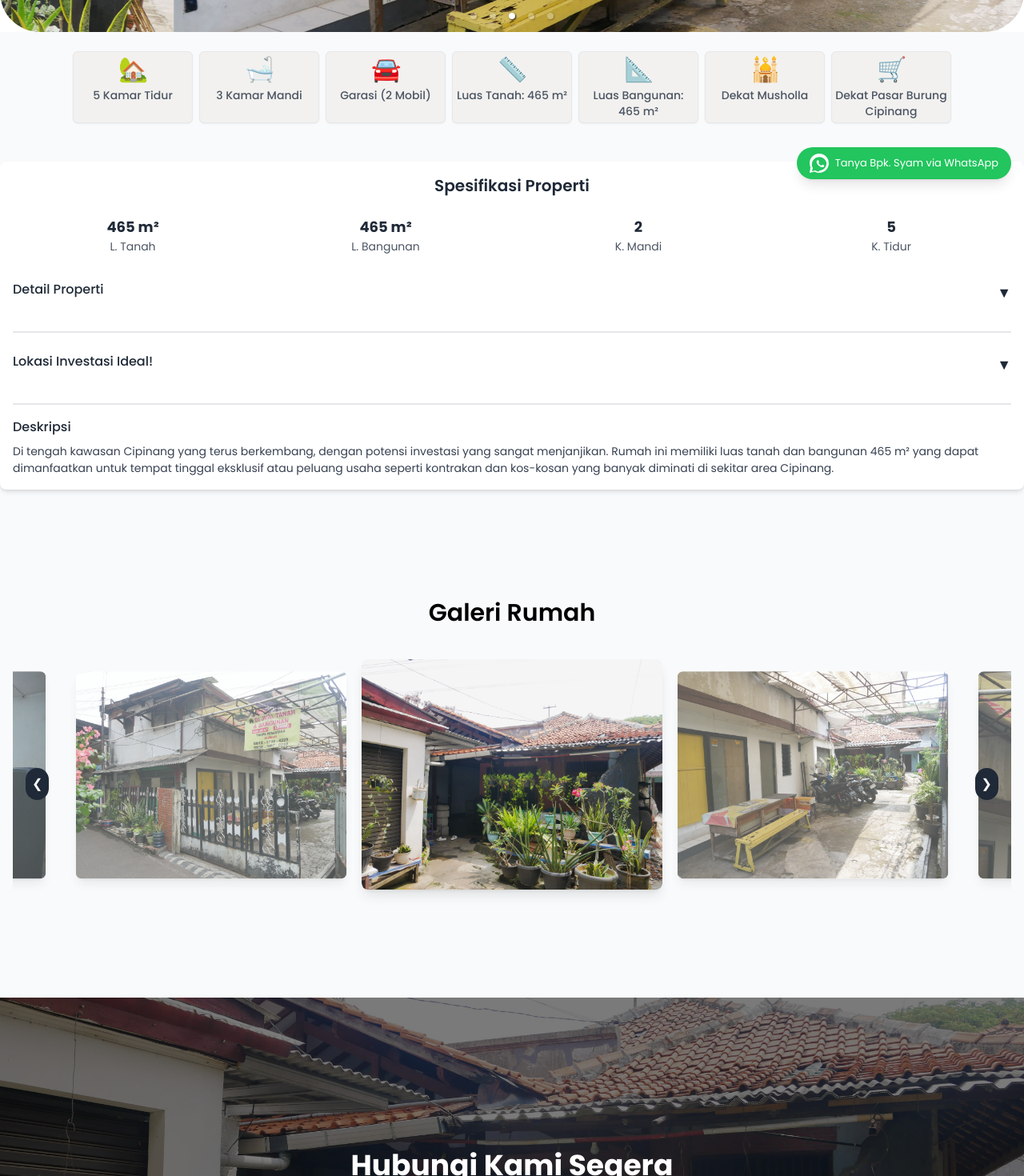
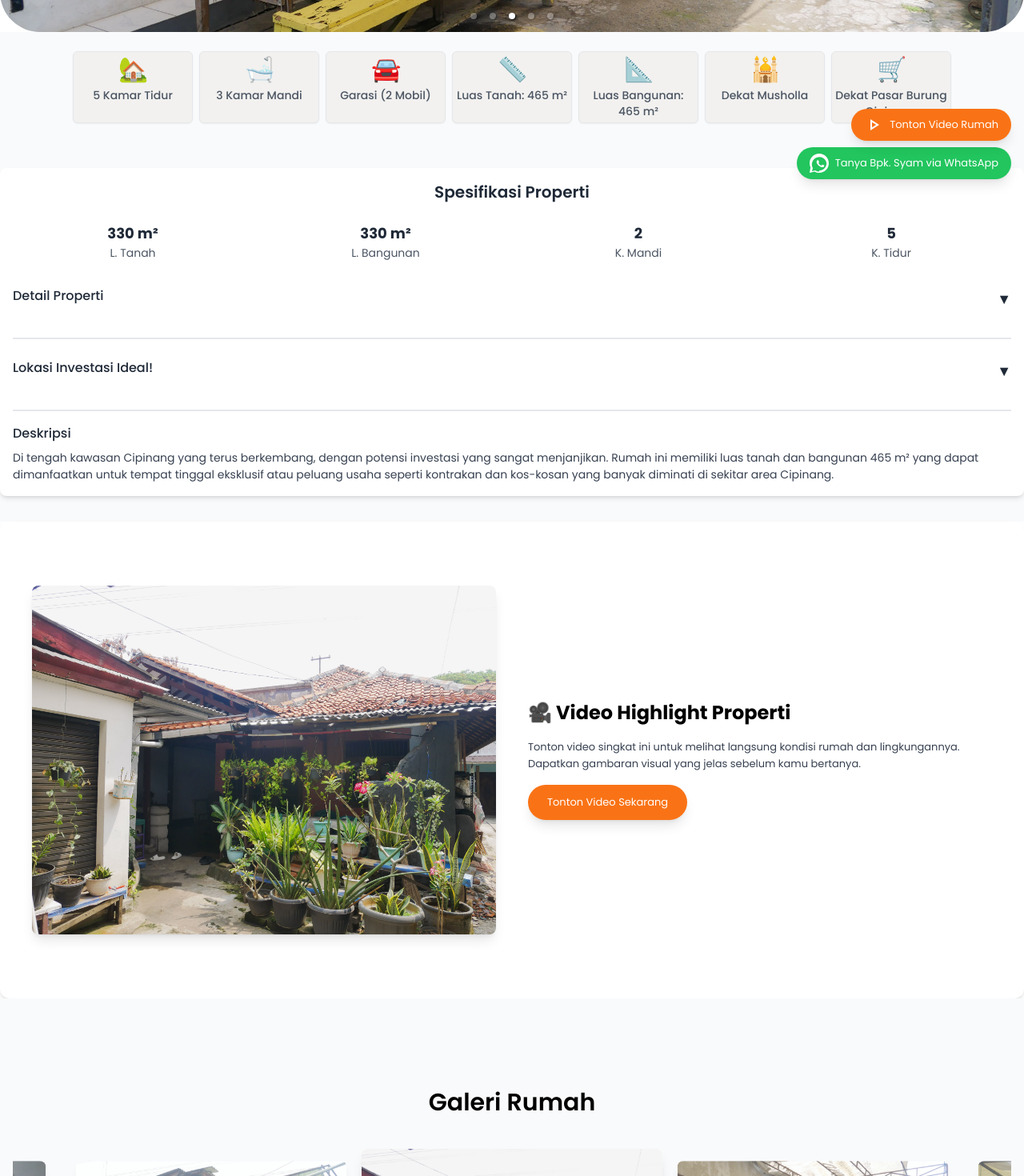
Before and after one commit to ifulrahman/jual-rumah-cipinang, a React (Vite) app: page / in a window 1280 px wide. Shown: the part 560-2030 px from the top of the page at 80% size. Built offline with nearby package versions, Linux system fonts and the light colour scheme.

Commit message:
Update: add video section & button for highlight video, update content
Add button highlight video, add video section, update content (changed price, LT, LB), refactor padding

```diff
--- a/src/App.jsx
+++ b/src/App.jsx
@@ -8,6 +8,8 @@ import Maps from "./components/Maps";
 import Footer from "./components/Footer";
 import Information from "./components/Information";
 import WhatsApp from "./components/WhatsApp";
+import VideoButton from "./components/VideoButton";
+import VideoSection from "./components/VideoSection";
 
 const App = () => {
   const scrollToSection = (id) => {
@@ -24,6 +26,8 @@ const App = () => {
 
       <Specs />
 
+      <VideoSection />
+
       <Images />
 
       <Parallax />
@@ -34,6 +38,8 @@ const App = () => {
 
       <WhatsApp />
 
+      <VideoButton />
+
       <Footer/>
     </div>
   );
--- a/src/components/Information.jsx
+++ b/src/components/Information.jsx
@@ -29,7 +29,7 @@ const Information = () => {
                   <br />
                   <strong>Harga:</strong>{" "}
                   <span className="font-semibold text-green-600">
-                    Rp 4,5 Milyar 💸 (Masih Bisa Nego!)
+                    Rp 3,5 Milyar 💸 (Masih Bisa Nego!)
                   </span>
                 </p>
                 <p>
--- a/src/components/Specs.jsx
+++ b/src/components/Specs.jsx
@@ -16,7 +16,7 @@ const Specs = () => {
   };
 
   return (
-    <section className="bg-gray-50 py-6 font-poppins text-[14px]" id="spesifikasi">
+    <section className="bg-gray-50 py-8 font-poppins text-[14px]" id="spesifikasi">
       <div className="container p-4 mx-auto bg-white rounded-lg shadow-md">
         <h2 className="mb-6 text-xl font-semibold text-center text-gray-800">
           Spesifikasi Properti
@@ -25,11 +25,11 @@ const Specs = () => {
         {/* Ringkasan Properti */}
         <div className="grid grid-cols-2 gap-4 mb-6 sm:grid-cols-4">
           <div className="flex flex-col items-center">
-            <span className="text-lg font-bold text-gray-800">465 m²</span>
+            <span className="text-lg font-bold text-gray-800">330 m²</span>
             <span className="text-sm text-gray-600">L. Tanah</span>
           </div>
           <div className="flex flex-col items-center">
-            <span className="text-lg font-bold text-gray-800">465 m²</span>
+            <span className="text-lg font-bold text-gray-800">330 m²</span>
             <span className="text-sm text-gray-600">L. Bangunan</span>
           </div>
           <div className="flex flex-col items-center">
--- /dev/null
+++ b/src/components/VideoButton.jsx
@@ -0,0 +1,76 @@
+import { useState, useEffect } from "react";
+import videoFile from "../assets/videos/video-highlight.mp4";
+
+const VideoButton = () => {
+  const [isOpen, setIsOpen] = useState(false);
+
+  const openModal = () => setIsOpen(true);
+  const closeModal = () => setIsOpen(false);
+
+  // Prevent scroll saat modal aktif
+  useEffect(() => {
+    document.body.style.overflow = isOpen ? "hidden" : "auto";
+    return () => {
+      document.body.style.overflow = "auto";
+    };
+  }, [isOpen]);
+
+  return (
+    <>
+      {/* Floating Video Button */}
+      <div className="fixed z-50 bottom-16 right-4 font-poppins text-[13px]">
+        <button
+          onClick={openModal}
+          className="flex items-center px-4 py-2 space-x-2 text-white transition-all duration-300 bg-orange-500 rounded-full shadow-lg hover:bg-orange-600"
+        >
+          <svg
+            xmlns="http://www.w3.org/2000/svg"
+            className="w-6 h-6"
+            fill="currentColor"
+            viewBox="0 0 24 24"
+          >
+            <path d="M10 8.64L15.27 12 10 15.36V8.64M8 5v14l11-7L8 5z" />
+          </svg>
+          <span>Tonton Video Rumah</span>
+        </button>
+      </div>
+
+      {/* Modal Popup Video */}
+      {isOpen && (
+        <div className="fixed inset-0 z-[100] flex items-center justify-center bg-black bg-opacity-60 backdrop-blur-sm animate-fadeIn">
+          {/* Close Button - always visible */}
+          <button
+            onClick={closeModal}
+            className="fixed top-4 right-4 z-[110] text-white bg-black bg-opacity-70 rounded-full p-2 hover:bg-opacity-90 transition"
+            aria-label="Close Video"
+          >
+            <svg
+              xmlns="http://www.w3.org/2000/svg"
+              className="w-5 h-5"
+              fill="none"
+              viewBox="0 0 24 24"
+              stroke="currentColor"
+            >
+              <path
+                strokeLinecap="round"
+                strokeLinejoin="round"
+                strokeWidth={2}
+                d="M6 18L18 6M6 6l12 12"
+              />
+            </svg>
+          </button>
+
+          {/* Video Element - responsive size */}
+          <div className="relative w-[90%] max-w-2xl p-4 z-[105]">
+            <video controls autoPlay className="w-full rounded-lg shadow-xl">
+              <source src={videoFile} type="video/mp4" />
+              Browser kamu gak support video HTML5.
+            </video>
+          </div>
+        </div>
+      )}
+    </>
+  );
+};
+
+export default VideoButton;
--- /dev/null
+++ b/src/components/VideoSection.jsx
@@ -0,0 +1,103 @@
+import { useState, useEffect } from "react";
+import videoFile from "../assets/videos/video-highlight.mp4";
+import thumbnail from "../assets/images/2.jpg";
+
+const VideoSection = () => {
+  const [isOpen, setIsOpen] = useState(false);
+
+  const openModal = () => setIsOpen(true);
+  const closeModal = () => setIsOpen(false);
+
+  useEffect(() => {
+    document.body.style.overflow = isOpen ? "hidden" : "auto";
+    return () => {
+      document.body.style.overflow = "auto";
+    };
+  }, [isOpen]);
+
+  return (
+    <>
+      <section
+        id="video-highlight"
+        className="px-4 py-20 bg-white shadow-md md:px-10 font-poppins rounded-xl"
+      >
+        <div className="flex flex-col items-center mx-auto max-w-7xl md:flex-row md:space-x-10">
+          {/* LEFT: Thumbnail video */}
+          <div
+            className="relative w-full mb-6 cursor-pointer md:w-1/2 md:mb-0 group"
+            onClick={openModal}
+          >
+            <img
+              src={thumbnail}
+              alt="Thumbnail Video"
+              className="w-full h-auto rounded-lg shadow-lg"
+            />
+            <div className="absolute inset-0 flex items-center justify-center transition bg-black opacity-0 bg-opacity-40 group-hover:opacity-100">
+              <svg
+                xmlns="http://www.w3.org/2000/svg"
+                className="w-16 h-16 text-white"
+                fill="currentColor"
+                viewBox="0 0 24 24"
+              >
+                <path d="M10 8.64L15.27 12 10 15.36V8.64M8 5v14l11-7L8 5z" />
+              </svg>
+            </div>
+          </div>
+
+          {/* RIGHT: Text & CTA */}
+          <div className="w-full text-center md:w-1/2 md:text-left text-[13px]">
+            <h2 className="mb-4 text-2xl font-bold">
+              🎥 Video Highlight Properti
+            </h2>
+            <p className="mb-4 leading-relaxed text-gray-700">
+              Tonton video singkat ini untuk melihat langsung kondisi rumah dan
+              lingkungannya. Dapatkan gambaran visual yang jelas sebelum kamu
+              bertanya.
+            </p>
+            <button
+              onClick={openModal}
+              className="px-6 py-3 text-white transition bg-orange-500 rounded-full shadow-lg hover:bg-orange-600"
+            >
+              Tonton Video Sekarang
+            </button>
+          </div>
+        </div>
+      </section>
+
+      {/* Modal Popup Video */}
+      {isOpen && (
+        <div className=" font-poppins fixed inset-0 z-[100] flex items-center justify-center bg-black bg-opacity-60 backdrop-blur-sm animate-fadeIn">
+          <button
+            onClick={closeModal}
+            className="fixed top-4 right-4 z-[110] text-white bg-black bg-opacity-70 rounded-full p-2 hover:bg-opacity-90 transition"
+            aria-label="Close Video"
+          >
+            <svg
+              xmlns="http://www.w3.org/2000/svg"
+              className="w-5 h-5"
+              fill="none"
+              viewBox="0 0 24 24"
+              stroke="currentColor"
+            >
+              <path
+                strokeLinecap="round"
+                strokeLinejoin="round"
+                strokeWidth={2}
+                d="M6 18L18 6M6 6l12 12"
+              />
+            </svg>
+          </button>
+
+          <div className="relative w-[90%] max-w-2xl p-4 z-[105]">
+            <video controls autoPlay className="w-full rounded-lg shadow-xl">
+              <source src={videoFile} type="video/mp4" />
+              Browser kamu gak support video HTML5.
+            </video>
+          </div>
+        </div>
+      )}
+    </>
+  );
+};
+
+export default VideoSection;
--- a/src/index.css
+++ b/src/index.css
@@ -5,3 +5,12 @@
 body {
     @apply font-poppins;
   }
+
+@keyframes fadeIn {
+  0% { opacity: 0; transform: scale(0.95); }
+  100% { opacity: 1; transform: scale(1); }
+}
+
+.animate-fadeIn {
+  animation: fadeIn 0.3s ease-out;
+}
```
Also changed, not shown: 1 other file (tests, documents, lock files or other folders).
